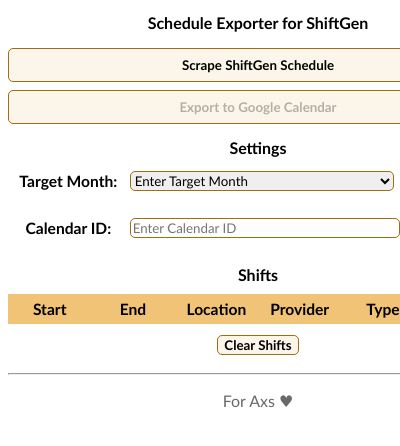
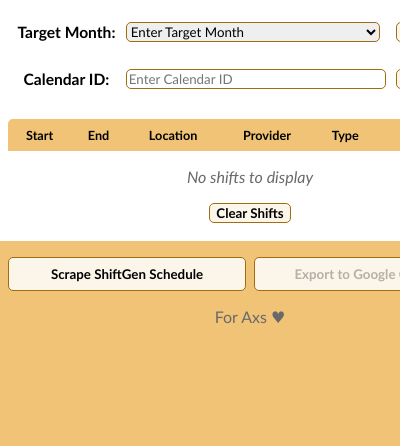
Before and after one commit to ajtadeo/shiftgen-schedule-exporter, a browser extension: page src/popup/popup.html in a window 400 px wide. Shown: the top 446 px of the page. Drawn offline with Linux system fonts and the light colour scheme.

Commit message:
update UI and README

```diff
--- a/src/popup/popup.css
+++ b/src/popup/popup.css
@@ -3,15 +3,27 @@
  * @brief Stylesheet for extension popup.
  */
 
+:root {
+  --primary-color: #F0C377;
+  --orange-border-color: #A16D13;
+  --orange-bg-color: #FCF5E9;
+  /* --orange-text-color: #474136; */
+  --grey-text-color: #696969;
+  --grey-bg-color: #e5e6e7;
+}
+
 body {
   width: 500px;
   text-align: center;
   font-family: Calibri, "Lucida Grande";
+  margin: 0;
+  padding: 0;
+  background-color: var(--primary-color);
 }
 
 input, button, select {
   font-family: Calibri, "Lucida Grande";
-  border: solid #A16D13 1px;
+  border: solid var(--orange-border-color) 1px;
   border-radius: 5px;
 }
 
@@ -21,17 +33,17 @@
 }
 
 button {
-  background-color: #FCF5E9;
+  background-color: var(--orange-bg-color);
   font-weight: bold;
 }
 
 button:hover:not([disabled]) {
-  background-color: #F0C377;
+  color: var(--orange-bg-color);
+  background-color: var(--orange-border-color);
   cursor: pointer;
 }
 
 h2 {
-  margin-bottom: 0;
   font-size: medium;
 }
 
@@ -40,23 +52,32 @@
   padding: 0;
 }
 
-#title {
-  margin-bottom: 1rem;
+footer {
+  padding: 0 0.5rem;
+  color: var(--grey-text-color);
+}
+
+#content {
+  padding: 0.5rem;
+  background-color: white;
 }
 
 .button-container {
   display: flex;
   gap: 0.5rem;
-  flex-direction: column;
+  margin-bottom: 1rem;
+  margin-top: 1rem;
 }
 
 .button-container > button {
+  flex: 1;
   padding: 0.5rem;
 }
 
 #settings-table {
   width: 100%;
   font-size: smaller;
+  margin-bottom: 1rem;
 }
 
 #settings-table h3 {
@@ -71,31 +92,56 @@
   visibility: hidden;
 }
 
-#shifts-header {
-  padding-bottom: 10px;
+#shifts-table {
+  width: 100%;
+  table-layout: auto;
+  border-collapse: collapse;
+  margin-bottom: 10px;
+  font-size: small;
 }
 
-#shifts-table {
-  width: 100%;
-  table-layout: fixed;
-  border-collapse: collapse;
-  margin-bottom: 10px;
+#shifts-table th:first-of-type {
+  border-top-left-radius: 5px;
+}
+
+#shifts-table th:last-of-type {
+  border-top-right-radius: 5px;
+}
+
+#shifts-table tr:last-of-type td:first-of-type {
+  border-bottom-left-radius: 5px;
+}
+
+#shifts-table tr:last-of-type td:last-of-type {
+  border-bottom-right-radius: 5px;
+}
+
+#shifts-table th {
+  background-color: var(--primary-color);
   font-size: smaller;
 }
 
 #shifts-table th {
-  background-color: #F0C377;
+  padding: 0.5rem;
+}
+
+#shifts-table td {
+  padding: 0.2rem;
 }
 
 #shifts-table h3 {
   margin: 0;
-  padding: 5px;
+}
+
+#shifts-table tbody tr:nth-child(odd) {
+  background-color: var(--orange-bg-color);
 }
 
 #clear-shifts {
   margin-bottom: 10px;
 }
 
-#footer {
-  color: #696969
+#no-shifts-message {
+  font-style: italic;
+  color: var(--grey-text-color);
 }
--- a/src/popup/popup.html
+++ b/src/popup/popup.html
@@ -5,6 +5,7 @@
 
 <!DOCTYPE html>
 <html lang="en">
+
 <head>
   <title>Schedule Exporter for ShiftGen | Popup</title>
   <link rel="stylesheet" href="popup.css">
@@ -13,13 +14,6 @@
 <body>
   <div id="content">
 
-    <h2 id="title">Schedule Exporter for ShiftGen</h2>
-    <div class="button-container">
-      <button id="scrape-button">Scrape ShiftGen Schedule</button>
-      <button id="google-calendar-export-button" disabled>Export to Google Calendar</button>
-    </div>
-
-    <h2>Settings</h2>
     <table id="settings-table">
       <colgroup>
         <col span="1" style="width: 25%;">
@@ -27,11 +21,12 @@
         <col span="1" style="width: 15%;">
         <col span="1" style="width: 5%;">
       </colgroup>
-
       <tbody>
         <tr>
           <form id="target-month-form">
-            <th><h3>Target Month: </h3></th>
+            <th>
+              <h3>Target Month: </h3>
+            </th>
             <td><select name="target-month-select" id="target-month-select" required>
                 <option disabled selected value="">Enter Target Month</option>
                 <option value="January">January</option>
@@ -48,39 +43,66 @@
                 <option value="December">December</option>
               </select></td>
             <td><button type="submit" id="target-month-button">Save</button></td>
-            <td class="settings-message"><p id="target-month-message">Saved</p></td>
+            <td class="settings-message">
+              <p id="target-month-message">Saved</p>
+            </td>
           </form>
         </tr>
 
         <tr>
           <form id="calendar-id-form">
-            <th><h3>Calendar ID: </h3></th>
+            <th>
+              <h3>Calendar ID: </h3>
+            </th>
             <td><input type="text" id="calendar-id-input" placeholder="Enter Calendar ID" required /></td>
             <td><button type="submit" id="calendar-id-button">Save</button></td>
-            <td class="settings-message"><p id="calendar-id-message">Saved</p></td>
+            <td class="settings-message">
+              <p id="calendar-id-message">Saved</p>
+            </td>
           </form>
         </tr>
       </tbody>
     </table>
 
-    <h2 id="shifts-header">Shifts</h2>
     <table id="shifts-table">
+      <thead id="shift-thead">
+        <tr>
+          <th>
+            <h3>Start</h3>
+          </th>
+          <th>
+            <h3>End</h3>
+          </th>
+          <th>
+            <h3>Location</h3>
+          </th>
+          <th>
+            <h3>Provider</h3>
+          </th>
+          <th>
+            <h3>Type</h3>
+          </th>
+          <th>
+            <h3>Overnight?</h3>
+          </th>
+        </tr>
+      </thead>
       <tbody id="shift-tbody">
-        <tr>
-          <th><h3>Start</h3></th>
-          <th><h3>End</h3></th>
-          <th><h3>Location</h3></th>
-          <th><h3>Provider</h3></th>
-          <th><h3>Type</h3></th>
-          <th><h3>Overnight?</h3></th>
-        </tr>
       </tbody>
     </table>
+    <p id="no-shifts-message">No shifts to display</p>
 
     <button id="clear-shifts">Clear Shifts</button>
+  </div>
 
-    <hr/>
-    <p id="footer">For Axs &hearts;</p>
+  <footer>
+      <div class="button-container">
+        <button id="scrape-button">Scrape ShiftGen Schedule</button>
+        <button id="google-calendar-export-button" disabled>Export to Google Calendar</button>
+      </div>
+
+      <p>For Axs &hearts;</p>
+    </footer>
 
     <template id="shift-template">
       <tr>
@@ -93,7 +115,6 @@
       </tr>
     </template>
 
-  </div>
   <script src="../global.js"></script>
   <script src="./popup.js"></script>
 </body>
--- a/src/popup/popup.js
+++ b/src/popup/popup.js
@@ -139,7 +139,17 @@
       tbody.removeChild(dataRows[i]);
     }
 
+    let noShiftsMessage = document.querySelector("#no-shifts-message")
+    noShiftsMessage.style.display = "block";
   })
+
+  // handle no shifts to display
+  let table = document.querySelector("#shifts-table");
+  let numRows = table.tBodies[0].rows.length;
+  if (numRows !== 0) {
+    let noShiftsMessage = document.querySelector("#no-shifts-message")
+    noShiftsMessage.style.display = "none";
+  }
 };
 
 // enable/disable scrape buttons based on status flags
@@ -207,5 +217,5 @@
   }).catch(err => {
     console.error(err)
     return false;
-  })
+  });
 }
```
Also changed, not shown: README.md, public/images/configure_settings.png, public/images/examine_shifts.png (added), public/images/installation.png. Lines whose indentation alone changed are shown as unchanged.
